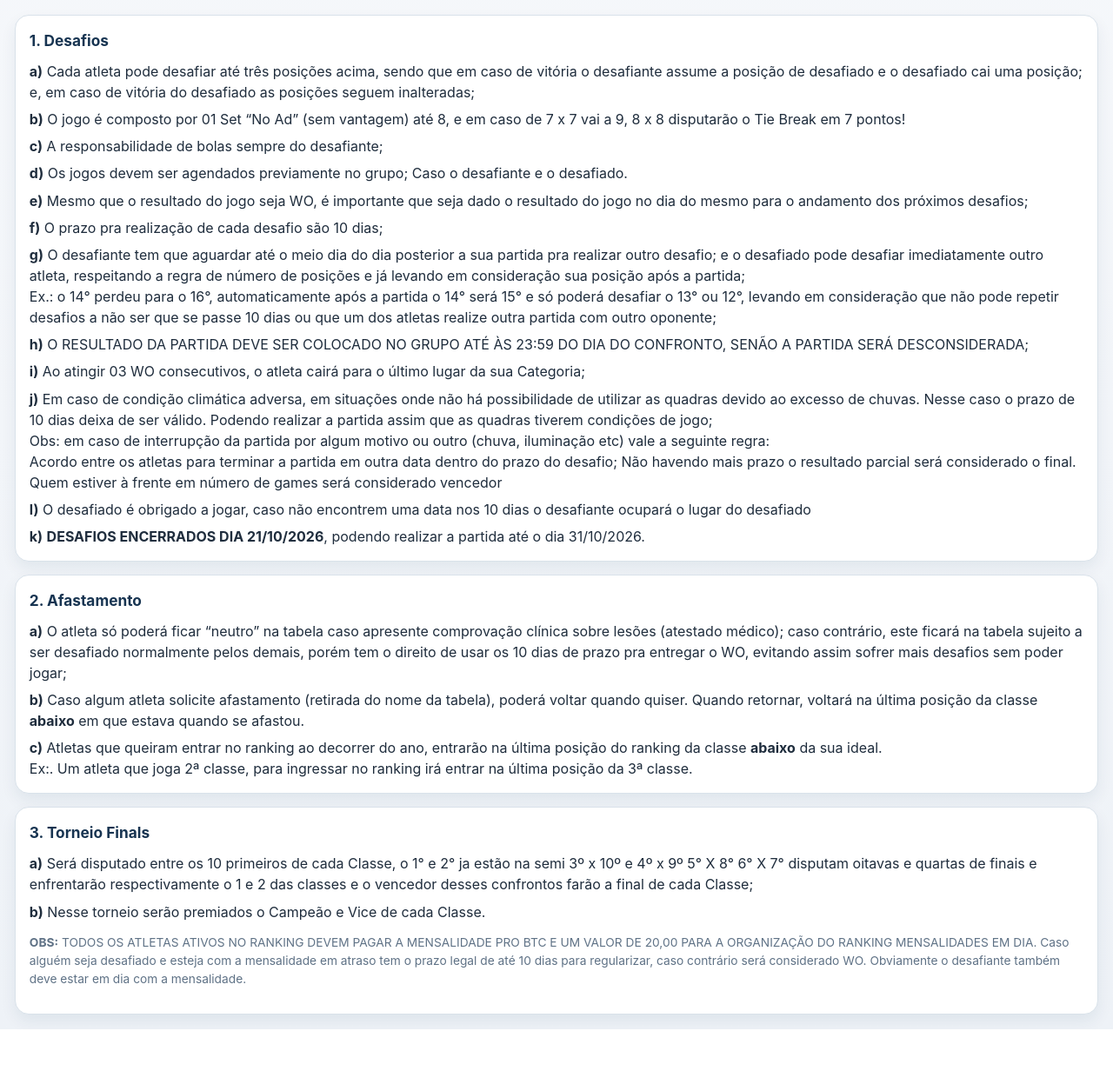
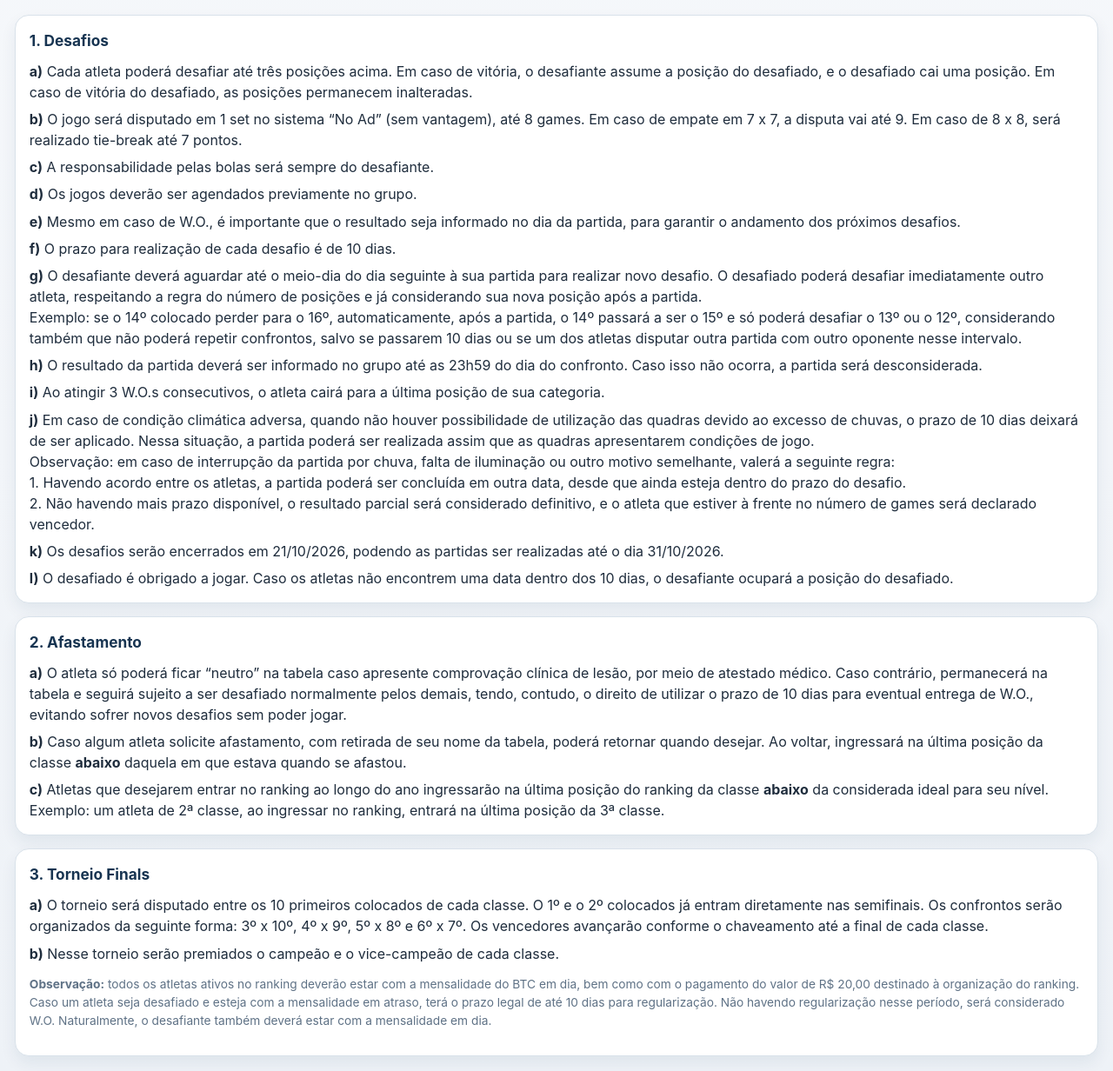
Before and after one commit to GabrielMarangon/x1-beachlounge, a Flask app: page /regulamento in a window 1280 px wide. Shown: the part 194-1426 px from the top of the page at 87% size. Before the commit the page ends 1378 px from the top, so only its background shows below. Run offline with Flask 3, Linux system fonts and the light colour scheme; the visitor is signed in with stand-in values (Sample User, id 1).

Commit message:
Refine regulation wording

```diff
--- a/templates/regulamento.html
+++ b/templates/regulamento.html
@@ -33,37 +33,37 @@
     <section class="panel regulamento-panel">
       <h2>1. Desafios</h2>
       <ul class="regulamento-lista regulamento-sublista">
-        <li><strong>a)</strong> Cada atleta pode desafiar até três posições acima, sendo que em caso de vitória o desafiante assume a posição de desafiado e o desafiado cai uma posição; e, em caso de vitória do desafiado as posições seguem inalteradas;</li>
-        <li><strong>b)</strong> O jogo é composto por 01 Set “No Ad” (sem vantagem) até 8, e em caso de 7 x 7 vai a 9, 8 x 8 disputarão o Tie Break em 7 pontos!</li>
-        <li><strong>c)</strong> A responsabilidade de bolas sempre do desafiante;</li>
-        <li><strong>d)</strong> Os jogos devem ser agendados previamente no grupo; Caso o desafiante e o desafiado.</li>
-        <li><strong>e)</strong> Mesmo que o resultado do jogo seja WO, é importante que seja dado o resultado do jogo no dia do mesmo para o andamento dos próximos desafios;</li>
-        <li><strong>f)</strong> O prazo pra realização de cada desafio são 10 dias;</li>
-        <li><strong>g)</strong> O desafiante tem que aguardar até o meio dia do dia posterior a sua partida pra realizar outro desafio; e o desafiado pode desafiar imediatamente outro atleta, respeitando a regra de número de posições e já levando em consideração sua posição após a partida;<br>Ex.: o 14° perdeu para o 16°, automaticamente após a partida o 14° será 15° e só poderá desafiar o 13° ou 12°, levando em consideração que não pode repetir desafios a não ser que se passe 10 dias ou que um dos atletas realize outra partida com outro oponente;</li>
-        <li><strong>h)</strong> O RESULTADO DA PARTIDA DEVE SER COLOCADO NO GRUPO ATÉ ÀS 23:59 DO DIA DO CONFRONTO, SENÃO A PARTIDA SERÁ DESCONSIDERADA;</li>
-        <li><strong>i)</strong> Ao atingir 03 WO consecutivos, o atleta cairá para o último lugar da sua Categoria;</li>
-        <li><strong>j)</strong> Em caso de condição climática adversa, em situações onde não há possibilidade de utilizar as quadras devido ao excesso de chuvas. Nesse caso o prazo de 10 dias deixa de ser válido. Podendo realizar a partida assim que as quadras tiverem condições de jogo;<br>Obs: em caso de interrupção da partida por algum motivo ou outro (chuva, iluminação etc) vale a seguinte regra:<br>Acordo entre os atletas para terminar a partida em outra data dentro do prazo do desafio; Não havendo mais prazo o resultado parcial será considerado o final. Quem estiver à frente em número de games será considerado vencedor</li>
-        <li><strong>l)</strong> O desafiado é obrigado a jogar, caso não encontrem uma data nos 10 dias o desafiante ocupará o lugar do desafiado</li>
-        <li><strong>k)</strong> <strong>DESAFIOS ENCERRADOS DIA 21/10/2026</strong>, podendo realizar a partida até o dia 31/10/2026.</li>
+        <li><strong>a)</strong> Cada atleta poderá desafiar até três posições acima. Em caso de vitória, o desafiante assume a posição do desafiado, e o desafiado cai uma posição. Em caso de vitória do desafiado, as posições permanecem inalteradas.</li>
+        <li><strong>b)</strong> O jogo será disputado em 1 set no sistema “No Ad” (sem vantagem), até 8 games. Em caso de empate em 7 x 7, a disputa vai até 9. Em caso de 8 x 8, será realizado tie-break até 7 pontos.</li>
+        <li><strong>c)</strong> A responsabilidade pelas bolas será sempre do desafiante.</li>
+        <li><strong>d)</strong> Os jogos deverão ser agendados previamente no grupo.</li>
+        <li><strong>e)</strong> Mesmo em caso de W.O., é importante que o resultado seja informado no dia da partida, para garantir o andamento dos próximos desafios.</li>
+        <li><strong>f)</strong> O prazo para realização de cada desafio é de 10 dias.</li>
+        <li><strong>g)</strong> O desafiante deverá aguardar até o meio-dia do dia seguinte à sua partida para realizar novo desafio. O desafiado poderá desafiar imediatamente outro atleta, respeitando a regra do número de posições e já considerando sua nova posição após a partida.<br>Exemplo: se o 14º colocado perder para o 16º, automaticamente, após a partida, o 14º passará a ser o 15º e só poderá desafiar o 13º ou o 12º, considerando também que não poderá repetir confrontos, salvo se passarem 10 dias ou se um dos atletas disputar outra partida com outro oponente nesse intervalo.</li>
+        <li><strong>h)</strong> O resultado da partida deverá ser informado no grupo até as 23h59 do dia do confronto. Caso isso não ocorra, a partida será desconsiderada.</li>
+        <li><strong>i)</strong> Ao atingir 3 W.O.s consecutivos, o atleta cairá para a última posição de sua categoria.</li>
+        <li><strong>j)</strong> Em caso de condição climática adversa, quando não houver possibilidade de utilização das quadras devido ao excesso de chuvas, o prazo de 10 dias deixará de ser aplicado. Nessa situação, a partida poderá ser realizada assim que as quadras apresentarem condições de jogo.<br>Observação: em caso de interrupção da partida por chuva, falta de iluminação ou outro motivo semelhante, valerá a seguinte regra:<br>1. Havendo acordo entre os atletas, a partida poderá ser concluída em outra data, desde que ainda esteja dentro do prazo do desafio.<br>2. Não havendo mais prazo disponível, o resultado parcial será considerado definitivo, e o atleta que estiver à frente no número de games será declarado vencedor.</li>
+        <li><strong>k)</strong> Os desafios serão encerrados em 21/10/2026, podendo as partidas ser realizadas até o dia 31/10/2026.</li>
+        <li><strong>l)</strong> O desafiado é obrigado a jogar. Caso os atletas não encontrem uma data dentro dos 10 dias, o desafiante ocupará a posição do desafiado.</li>
       </ul>
     </section>
 
     <section class="panel regulamento-panel">
       <h2>2. Afastamento</h2>
       <ul class="regulamento-lista regulamento-sublista">
-        <li><strong>a)</strong> O atleta só poderá ficar “neutro” na tabela caso apresente comprovação clínica sobre lesões (atestado médico); caso contrário, este ficará na tabela sujeito a ser desafiado normalmente pelos demais, porém tem o direito de usar os 10 dias de prazo pra entregar o WO, evitando assim sofrer mais desafios sem poder jogar;</li>
-        <li><strong>b)</strong> Caso algum atleta solicite afastamento (retirada do nome da tabela), poderá voltar quando quiser. Quando retornar, voltará na última posição da classe <strong>abaixo</strong> em que estava quando se afastou.</li>
-        <li><strong>c)</strong> Atletas que queiram entrar no ranking ao decorrer do ano, entrarão na última posição do ranking da classe <strong>abaixo</strong> da sua ideal.<br>Ex:. Um atleta que joga 2ª classe, para ingressar no ranking irá entrar na última posição da 3ª classe.</li>
+        <li><strong>a)</strong> O atleta só poderá ficar “neutro” na tabela caso apresente comprovação clínica de lesão, por meio de atestado médico. Caso contrário, permanecerá na tabela e seguirá sujeito a ser desafiado normalmente pelos demais, tendo, contudo, o direito de utilizar o prazo de 10 dias para eventual entrega de W.O., evitando sofrer novos desafios sem poder jogar.</li>
+        <li><strong>b)</strong> Caso algum atleta solicite afastamento, com retirada de seu nome da tabela, poderá retornar quando desejar. Ao voltar, ingressará na última posição da classe <strong>abaixo</strong> daquela em que estava quando se afastou.</li>
+        <li><strong>c)</strong> Atletas que desejarem entrar no ranking ao longo do ano ingressarão na última posição do ranking da classe <strong>abaixo</strong> da considerada ideal para seu nível.<br>Exemplo: um atleta de 2ª classe, ao ingressar no ranking, entrará na última posição da 3ª classe.</li>
       </ul>
     </section>
 
     <section class="panel regulamento-panel">
       <h2>3. Torneio Finals</h2>
       <ul class="regulamento-lista regulamento-sublista">
-        <li><strong>a)</strong> Será disputado entre os 10 primeiros de cada Classe, o 1° e 2° ja estão na semi 3º x 10º e 4º x 9º 5° X 8° 6° X 7° disputam oitavas e quartas de finais e enfrentarão respectivamente o 1 e 2 das classes e o vencedor desses confrontos farão a final de cada Classe;</li>
-        <li><strong>b)</strong> Nesse torneio serão premiados o Campeão e Vice de cada Classe.</li>
+        <li><strong>a)</strong> O torneio será disputado entre os 10 primeiros colocados de cada classe. O 1º e o 2º colocados já entram diretamente nas semifinais. Os confrontos serão organizados da seguinte forma: 3º x 10º, 4º x 9º, 5º x 8º e 6º x 7º. Os vencedores avançarão conforme o chaveamento até a final de cada classe.</li>
+        <li><strong>b)</strong> Nesse torneio serão premiados o campeão e o vice-campeão de cada classe.</li>
       </ul>
-      <p class="hint"><strong>OBS:</strong> TODOS OS ATLETAS ATIVOS NO RANKING DEVEM PAGAR A MENSALIDADE PRO BTC E UM VALOR DE 20,00 PARA A ORGANIZAÇÃO DO RANKING MENSALIDADES EM DIA. Caso alguém seja desafiado e esteja com a mensalidade em atraso tem o prazo legal de até 10 dias para regularizar, caso contrário será considerado WO. Obviamente o desafiante também deve estar em dia com a mensalidade.</p>
+      <p class="hint"><strong>Observação:</strong> todos os atletas ativos no ranking deverão estar com a mensalidade do BTC em dia, bem como com o pagamento do valor de R$ 20,00 destinado à organização do ranking. Caso um atleta seja desafiado e esteja com a mensalidade em atraso, terá o prazo legal de até 10 dias para regularização. Não havendo regularização nesse período, será considerado W.O. Naturalmente, o desafiante também deverá estar com a mensalidade em dia.</p>
     </section>
   </main>
 
```
